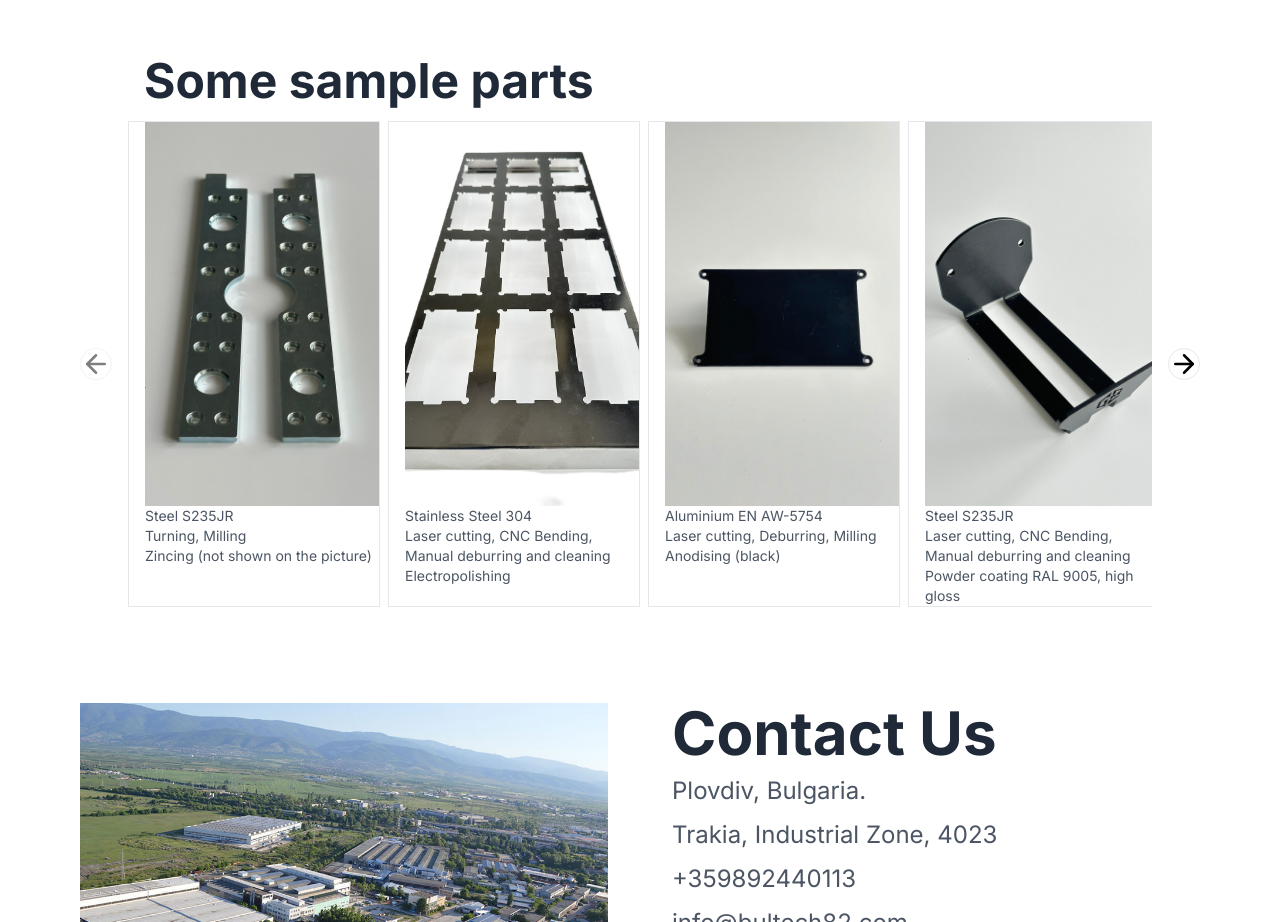
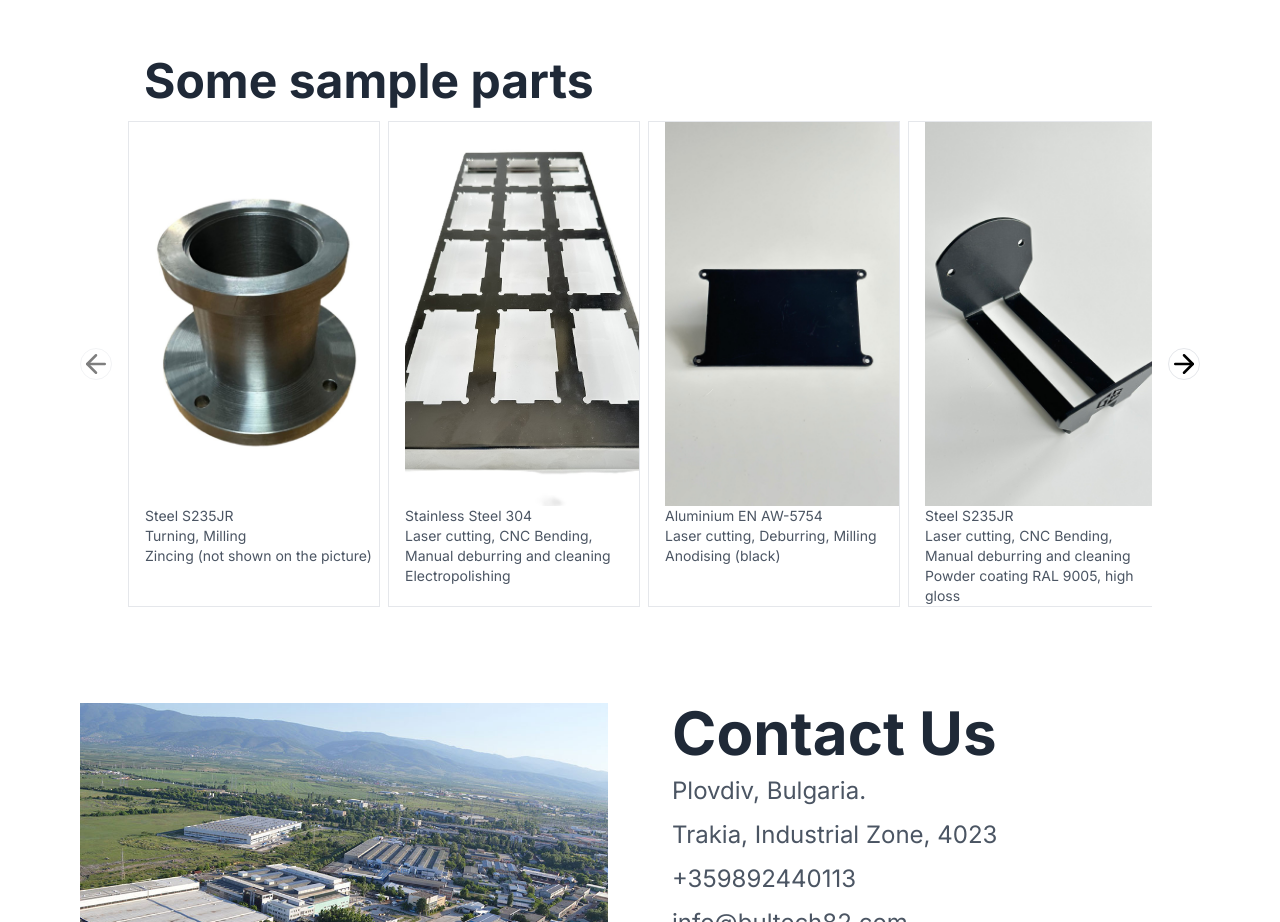
Before and after one commit to NikolaSirakov2/bultech82, a Next.js app: page / in a window 1280 px wide. Shown: the part 3380-4302 px from the top of the page. Built offline with nearby package versions, Linux system fonts and the light colour scheme.

Commit message:
Update image path in SampleParts.tsx

```diff
--- a/app/components/SampleParts.tsx
+++ b/app/components/SampleParts.tsx
@@ -13,7 +13,7 @@ const samples = [
   {
     name: "1",
     text: "Steel S235JR\nTurning, Milling\nZincing (not shown on the picture)",
-    image: "/newElement4.jpg",
+    image: "/newElement6.jpg",
   },
   {
     name: "2",
```
